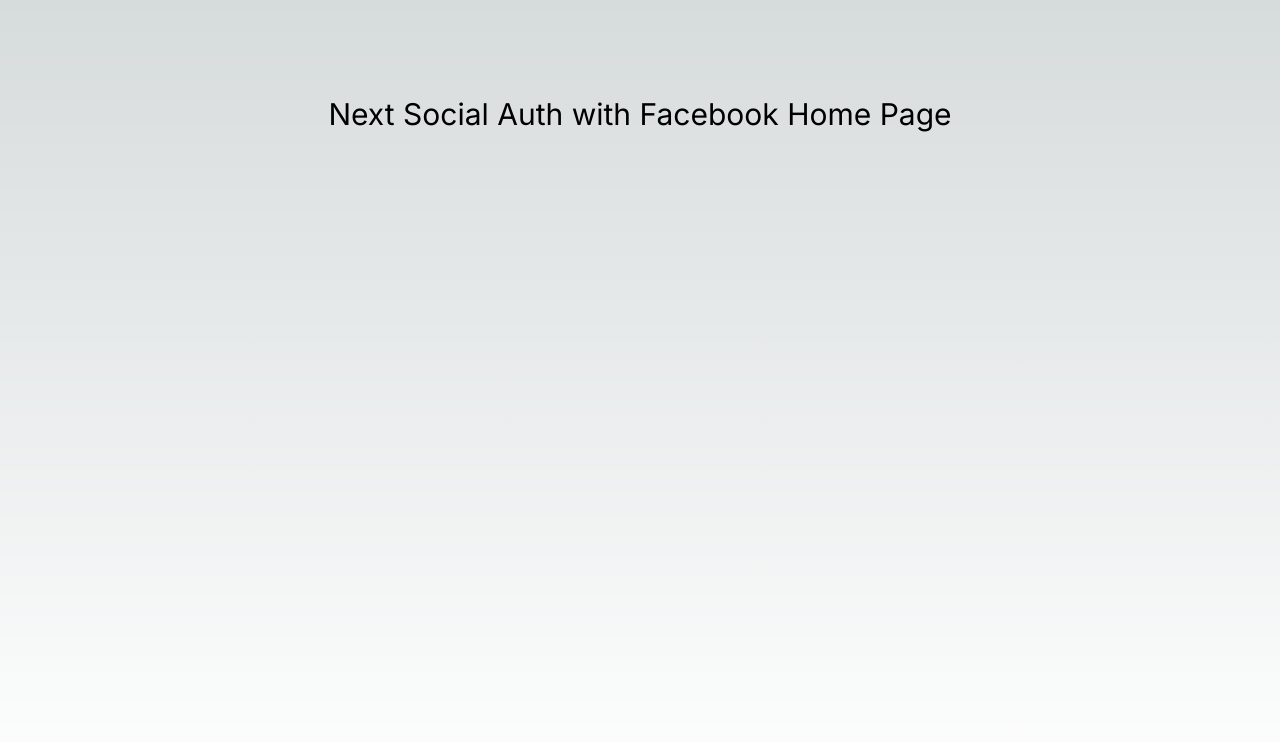
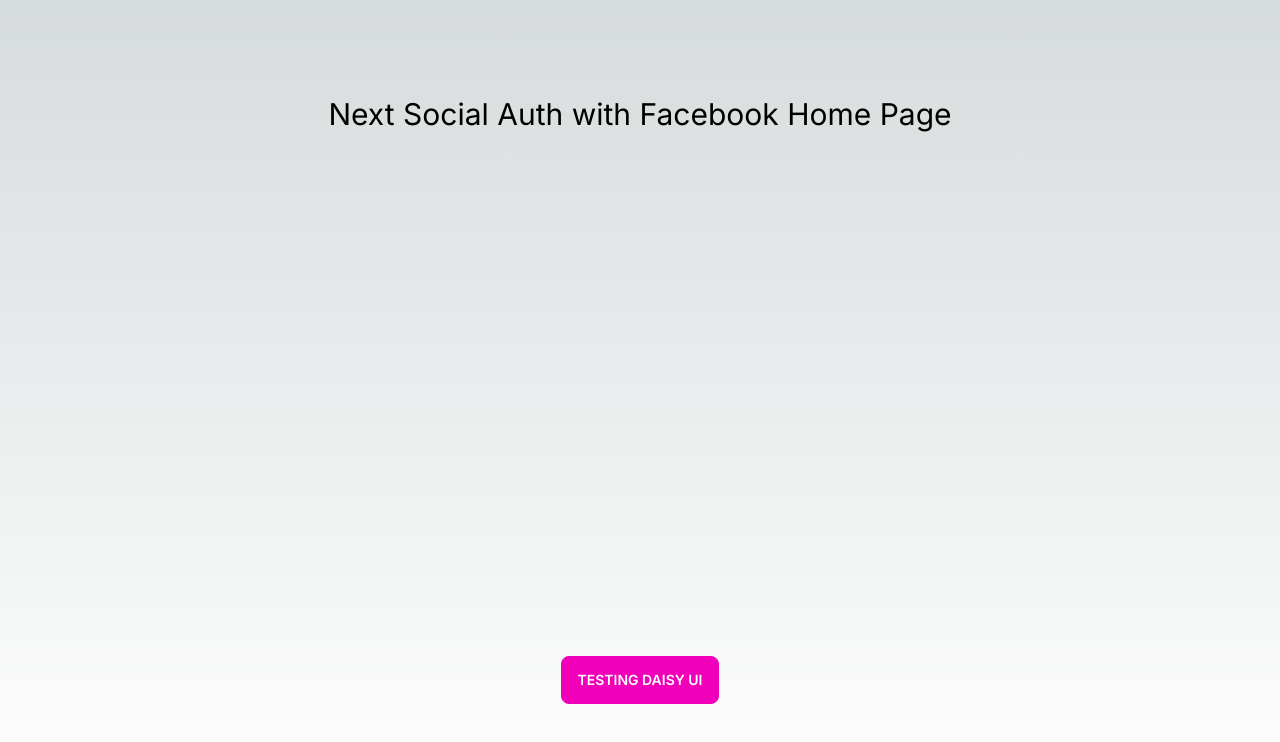
Before and after one commit to mollikacomputer/next_social_auth, a Next.js app: page / in a window 1280 px wide. Shown: the top 742 px of the page. Built offline with nearby package versions, Linux system fonts and the light colour scheme.

Commit message:
daisy ui added successfully

```diff
--- a/pages/index.js
+++ b/pages/index.js
@@ -1,4 +1,4 @@
-import Image from 'next/image'
+
 import { Inter } from 'next/font/google'
 
 const inter = Inter({ subsets: ['latin'] })
@@ -9,6 +9,7 @@
       className={`flex min-h-screen flex-col items-center justify-between p-24 ${inter.className}`}
     >
      <h2 className="text-3xl">Next Social Auth with Facebook Home Page</h2>
+     <button class="btn btn-secondary">Testing Daisy UI </button>
     </main>
   )
 }
--- a/tailwind.config.js
+++ b/tailwind.config.js
@@ -1,18 +1,15 @@
 /** @type {import('tailwindcss').Config} */
 module.exports = {
   content: [
-    './pages/**/*.{js,ts,jsx,tsx,mdx}',
-    './components/**/*.{js,ts,jsx,tsx,mdx}',
-    './app/**/*.{js,ts,jsx,tsx,mdx}',
+    "./app/**/*.{js,ts,jsx,tsx,mdx}",
+    "./pages/**/*.{js,ts,jsx,tsx,mdx}",
+    "./components/**/*.{js,ts,jsx,tsx,mdx}",
+
+    // Or if using `src` directory:
+    "./src/**/*.{js,ts,jsx,tsx,mdx}",
   ],
   theme: {
-    extend: {
-      backgroundImage: {
-        'gradient-radial': 'radial-gradient(var(--tw-gradient-stops))',
-        'gradient-conic':
-          'conic-gradient(from 180deg at 50% 50%, var(--tw-gradient-stops))',
-      },
-    },
+    extend: {},
   },
-  plugins: [],
+  plugins: [require("daisyui")],
 }
```
Also changed, not shown: package.json (+7 -4 lines), 1 other file (tests, documents, lock files or other folders).
